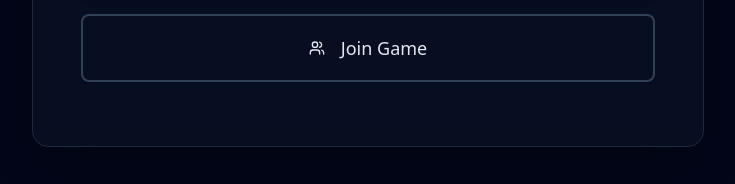
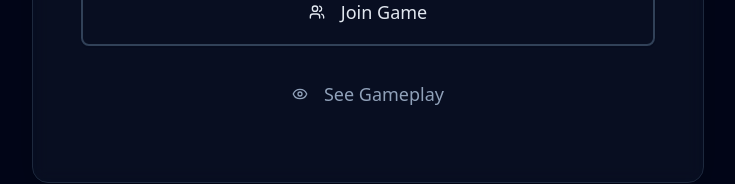
Before and after one commit to JoaoCarvalho515/coup, a Next.js app: page / in a window 1280 px wide. Shown: the part 474-658 px from the top of the page, without its empty margins (272-1007 px from the left). Built offline with nearby package versions, Linux system fonts and the light colour scheme.

Commit message:
added preview

```diff
--- a/components/game/main-menu.tsx
+++ b/components/game/main-menu.tsx
@@ -2,13 +2,17 @@
 
 import { Button } from "@/components/ui/button"
 import { useRouter } from "next/navigation"
-import { Crown, Users } from "lucide-react"
+import { Crown, Users, Eye } from "lucide-react"
+import { useState } from "react"
+import { GameplayPreviewModal } from "./gameplay-preview-modal"
 
 export function MainMenu() {
     const router = useRouter()
+    const [showPreview, setShowPreview] = useState(false)
 
     return (
         <div className="flex min-h-screen items-center justify-center bg-slate-950 text-slate-50">
+            <GameplayPreviewModal isOpen={showPreview} onClose={() => setShowPreview(false)} />
             <div className="flex flex-col gap-6 w-full max-w-2xl px-12 py-16 bg-slate-900/50 border border-slate-800 rounded-2xl shadow-2xl backdrop-blur-sm">
                 <div className="text-center space-y-2 mb-8">
                     <h1 className="text-7xl font-black tracking-tighter text-transparent bg-clip-text bg-gradient-to-br from-amber-300 to-amber-600 drop-shadow-sm">
@@ -37,6 +41,16 @@ export function MainMenu() {
                     <Users className="mr-2 h-6 w-6" />
                     Join Game
                 </Button>
+
+                <Button
+                    size="lg"
+                    variant="ghost"
+                    onClick={() => setShowPreview(true)}
+                    className="w-full text-lg py-6 text-slate-400 hover:text-amber-400 hover:bg-slate-800/50 transition-all"
+                >
+                    <Eye className="mr-2 h-5 w-5" />
+                    See Gameplay
+                </Button>
             </div>
         </div>
     )
```
Also changed, not shown: 2 other files (tests, documents, lock files or other folders).
